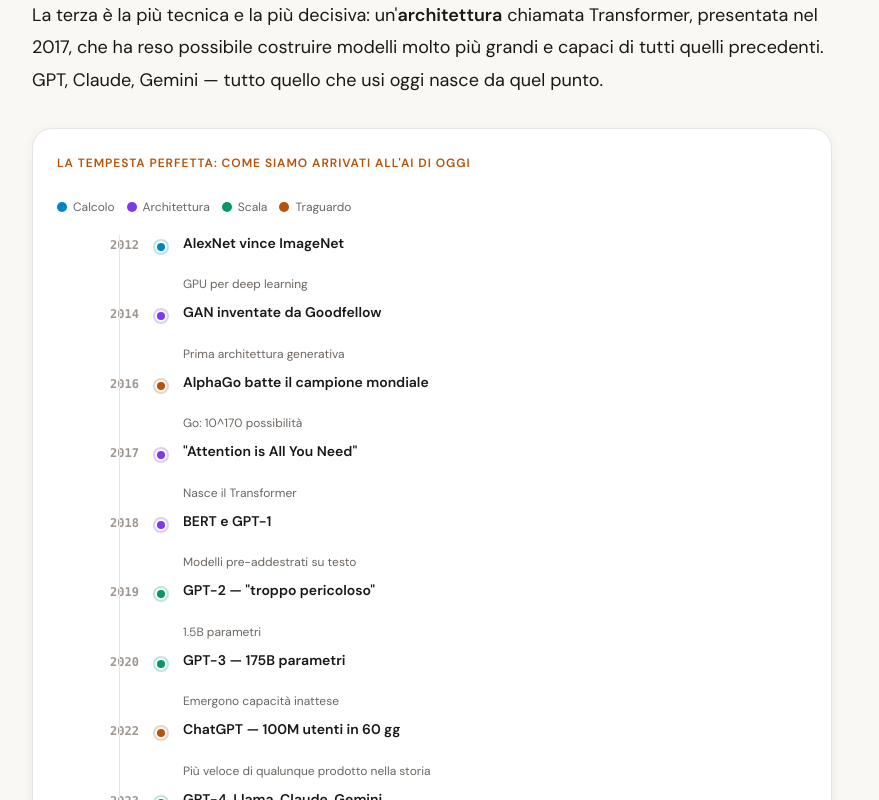
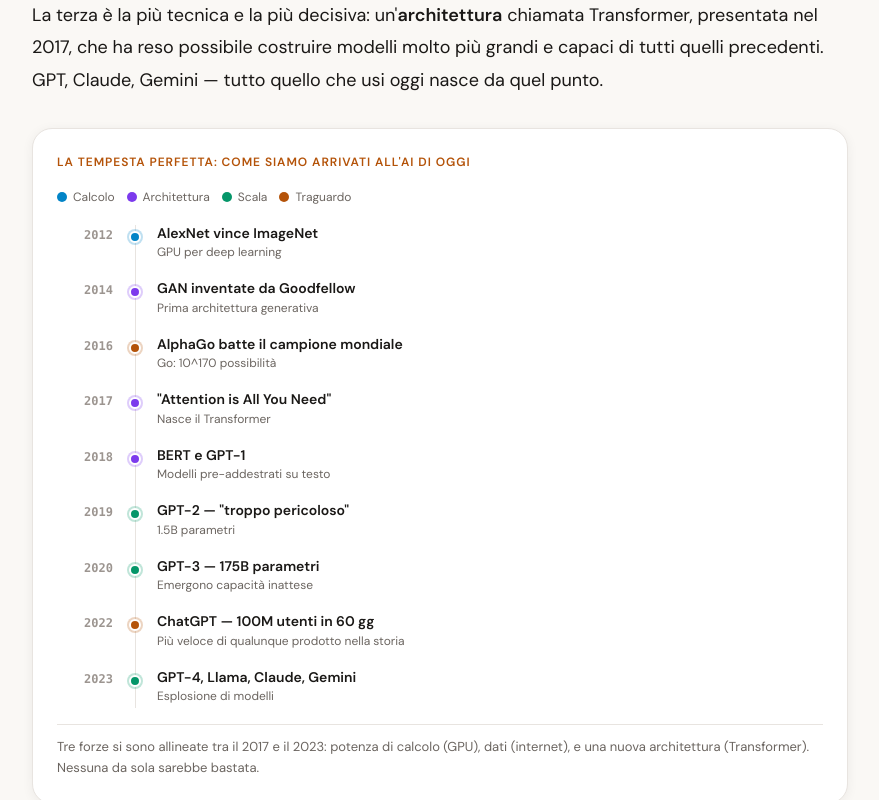
Before and after one commit to franplt/corso-ai, a Next.js app: page /chapters/puntata-1-perche-adesso in a window 1280 px wide. Shown: the part 1880-2680 px from the top of the page, without its empty margins (200-1079 px from the left). Built offline with nearby package versions, Linux system fonts and the light colour scheme; no server answers.

Commit message:
chapters: fix embedded visuals and teaser fade

```diff
--- a/src/app/chapters/[slug]/page.tsx
+++ b/src/app/chapters/[slug]/page.tsx
@@ -14,7 +14,16 @@
 };
 
 function getTeaser(content: string) {
-  return content.slice(0, 1000).trimEnd();
+  const targetLength = 1000;
+  const nextParagraphBreak = content.indexOf("\n\n", targetLength);
+
+  if (nextParagraphBreak !== -1 && nextParagraphBreak <= targetLength + 400) {
+    return content.slice(0, nextParagraphBreak).trimEnd();
+  }
+
+  const previousParagraphBreak = content.lastIndexOf("\n\n", targetLength);
+  const end = previousParagraphBreak > 0 ? previousParagraphBreak : targetLength;
+  return content.slice(0, end).trimEnd();
 }
 
 export async function generateStaticParams() {
@@ -112,11 +121,9 @@
       </header>
 
       {/* Content */}
-      <article className="mb-12">
+      <article className={canReadFull ? "mb-12" : "teaser-preview"}>
         {episode.isPublished ? (
-          <div className="prose">
-            <ChapterContent episodeNumber={episode.number} content={content} />
-          </div>
+          <ChapterContent episodeNumber={episode.number} content={content} />
         ) : (
           <p className="text-[var(--ink-muted)]">
             Questa puntata non è ancora online. Intanto puoi leggere le altre.
--- a/src/app/globals.css
+++ b/src/app/globals.css
@@ -273,6 +273,22 @@
   font-size: inherit;
 }
 
+/* Premium preview */
+.teaser-preview {
+  position: relative;
+  overflow: hidden;
+  padding-bottom: 3.5rem;
+}
+
+.teaser-preview::after {
+  position: absolute;
+  inset: auto 0 0;
+  height: 10rem;
+  background: linear-gradient(to bottom, rgba(250, 248, 245, 0), var(--bg) 78%);
+  content: "";
+  pointer-events: none;
+}
+
 /* Diagrams */
 .diagram-card {
   background: var(--bg-elevated);
--- a/src/components/diagrams/AITimelineDiagram.tsx
+++ b/src/components/diagrams/AITimelineDiagram.tsx
@@ -39,11 +39,11 @@
       <div className="relative">
         {/* Vertical line */}
         <div
-          className="absolute left-[54px] top-0 h-full w-px sm:left-[62px]"
+          className="absolute left-[70px] top-0 h-full w-px sm:left-[78px]"
           style={{ background: "var(--border)" }}
         />
 
-        <ol className="space-y-4">
+        <ol className="m-0 list-none space-y-4 p-0">
           {EVENTS.map((ev, i) => {
             const style = CATEGORY_STYLE[ev.category];
             return (
```
Also changed, not shown: 1 other file (tests, documents, lock files or other folders).
